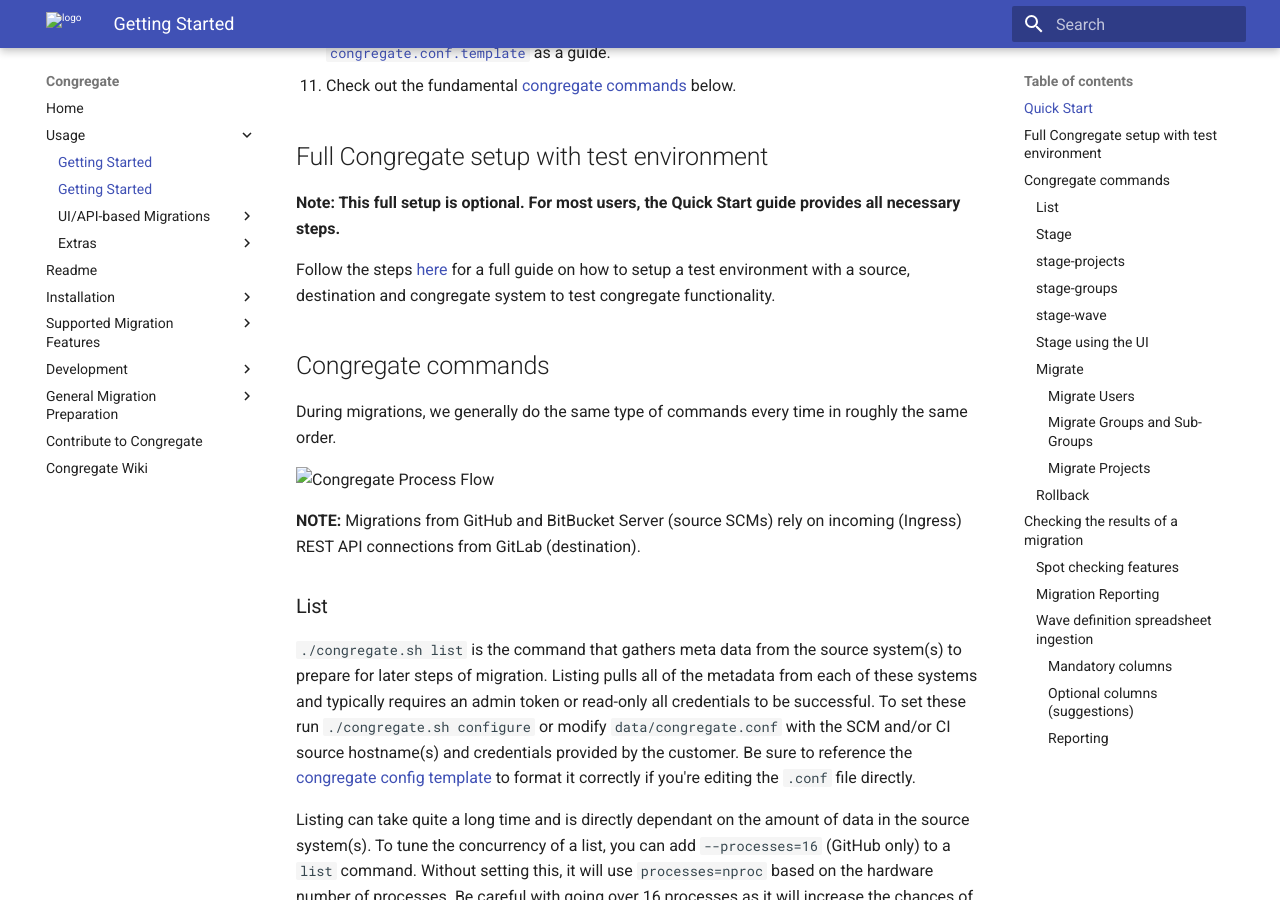
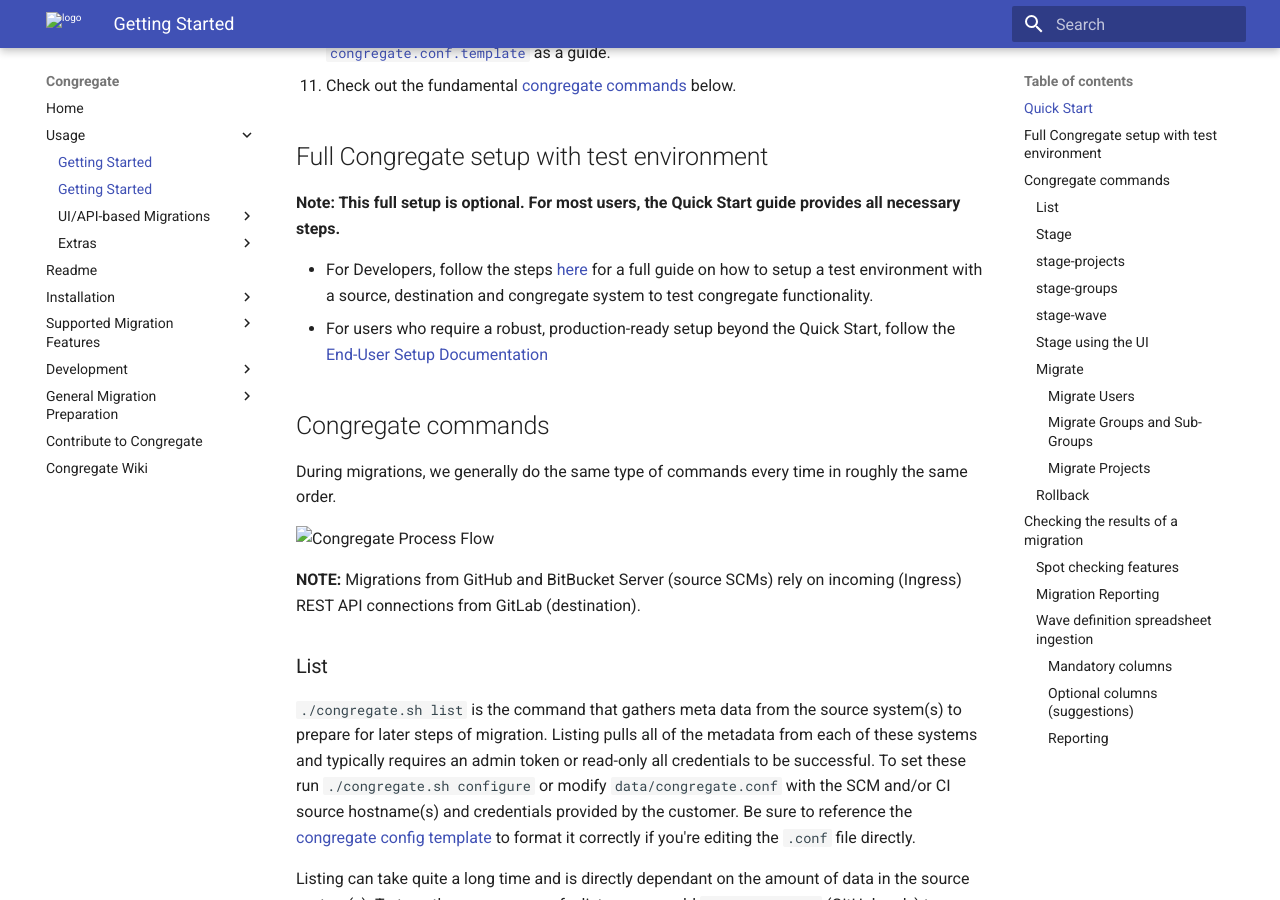
Before and after one commit to LINWEN607/congregate, an MkDocs documentation site: the page built from docs/using-congregate.md, in a window 1280 px wide and 900 px high, scrolled down 1061 px. Built offline with MkDocs 1.6.1 and Material for MkDocs 9.7.7, drawn with Linux system fonts in a browser that asks for light colours; emoji names are drawn with the system emoji font.

Commit message:
Update docs with appropriate wording while setting up congregate

```diff
--- a/docs/using-congregate.md
+++ b/docs/using-congregate.md
@@ -40,7 +40,8 @@
 
 **Note: This full setup is optional. For most users, the Quick Start guide provides all necessary steps.**
 
-Follow the steps [here](./setup-dev-env.md) for a full guide on how to setup a test environment with a source, destination and congregate system to test congregate functionality.
+- For Developers, follow the steps [here](./setup-dev-env.md) for a full guide on how to setup a test environment with a source, destination and congregate system to test congregate functionality.
+- For users who require a robust, production-ready setup beyond the Quick Start, follow the [End-User Setup Documentation](./full_setup.md)
 
 <!--
 1. Download and install docker, podman, or any other application that can run docker containers
```
